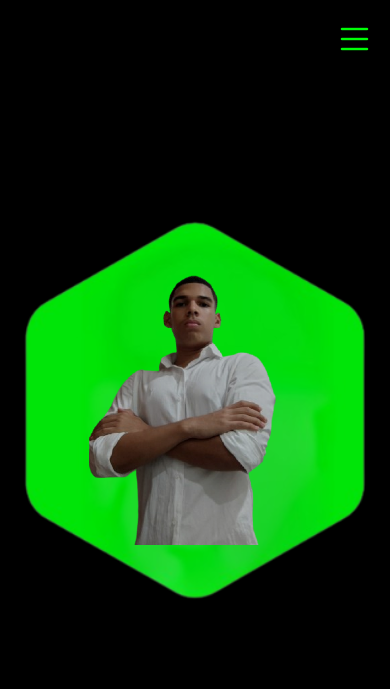
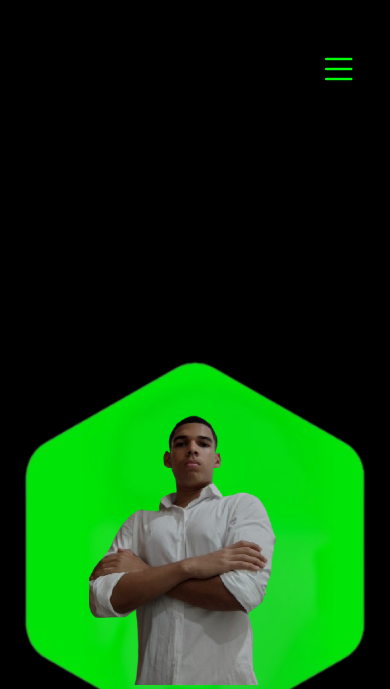
Before and after one commit to SamirXavier/portifolio, a plain HTML site: page index.html in a window 390 px wide. Shown: the top 689 px of the page. Drawn offline with nearby package versions, Linux system fonts and the light colour scheme.

Commit message:
// correçao da responsividade do menu e remoçao do menu suspenso

```diff
--- a/style.css
+++ b/style.css
@@ -437,12 +437,7 @@ footer .line-footer p a {
 
     /* cabeçalho */
     header {
-        position: fixed; /* Fixa o header no topo */
-        top: 0; /* Alinha o header ao topo da página */
-        left: 0; /* Alinha o header à esquerda */
-        width: 100%; /* Faz o header ocupar toda a largura da página */
-        z-index: 1000; /* Garante que o header fique acima de outros elementos */
-        padding: 10px 4%; /* Ajuste o padding conforme necessário */
+        padding: 40px 8%; /* Ajuste o padding conforme necessário */
     }
 
     header img {
```
